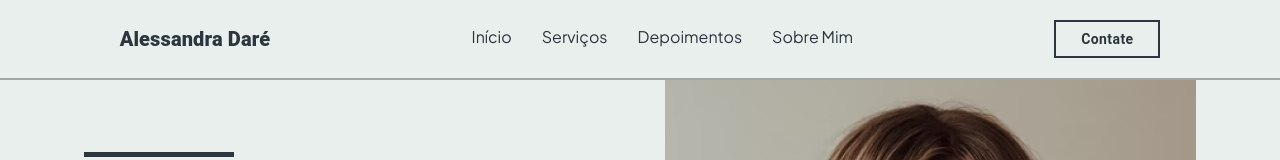
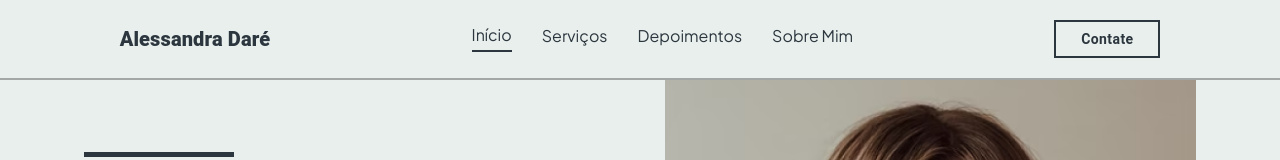
Before and after one commit to allessandrogomes/psychologist-portfolio, a Next.js app: page / in a window 1280 px wide. Shown: the top 160 px of the page. Built offline with nearby package versions, Linux system fonts and the light colour scheme.

Commit message:
:sparkles:feat: adiciona a funcionalidade de destacar no header, a section atual.

```diff
--- a/src/app/globals.scss
+++ b/src/app/globals.scss
@@ -8,3 +8,8 @@ $color2: #2C363F;
     overflow-x: hidden;
     margin: 0;
 }
+
+.active {
+    border-bottom: 2px solid $color2;
+    color: $color2;
+  }
--- a/src/components/Header/index.tsx
+++ b/src/components/Header/index.tsx
@@ -1,5 +1,6 @@
 'use client'
 
+import styles from "./styles.module.scss"
 import AppBar from '@mui/material/AppBar'
 import Box from '@mui/material/Box'
 import Divider from '@mui/material/Divider'
@@ -137,7 +138,7 @@ export default function Header() {
                     <Box component="nav" sx={{ display: { xs: "none", md: "block" } }}>
                         <List sx={{ display: "flex", gap: "30px" }}>
                             {navItems.map(item =>
-                                <ListItem sx={{ width: "max-content", fontWeight: 300, cursor: "pointer", p: 0 }} key={item.to}>
+                                <ListItem className={styles.listItem} sx={{ width: "max-content", fontWeight: 300, cursor: "pointer", p: 0 }} key={item.to}>
                                     <Link
                                         role="button"
                                         aria-label="Scroll to respective Section"
--- /dev/null
+++ b/src/components/Header/styles.module.scss
@@ -0,0 +1,11 @@
+@import "@/app/globals.scss";
+
+.listItem {
+    border-bottom: 2px solid transparent;
+    max-height: 26px;
+
+    &:hover {
+        color: $color2;
+        border-bottom-color: $color2;
+    }
+}
```
